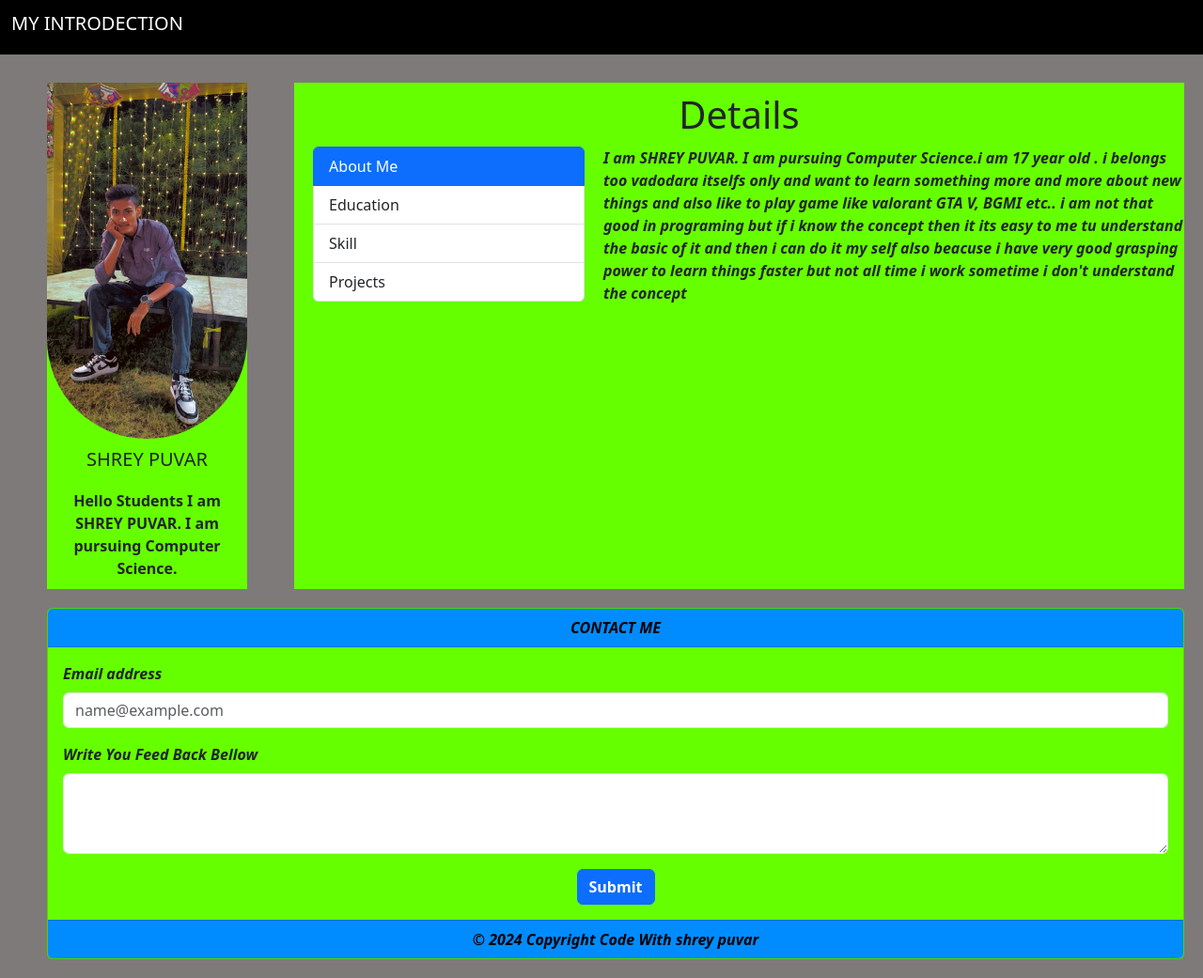
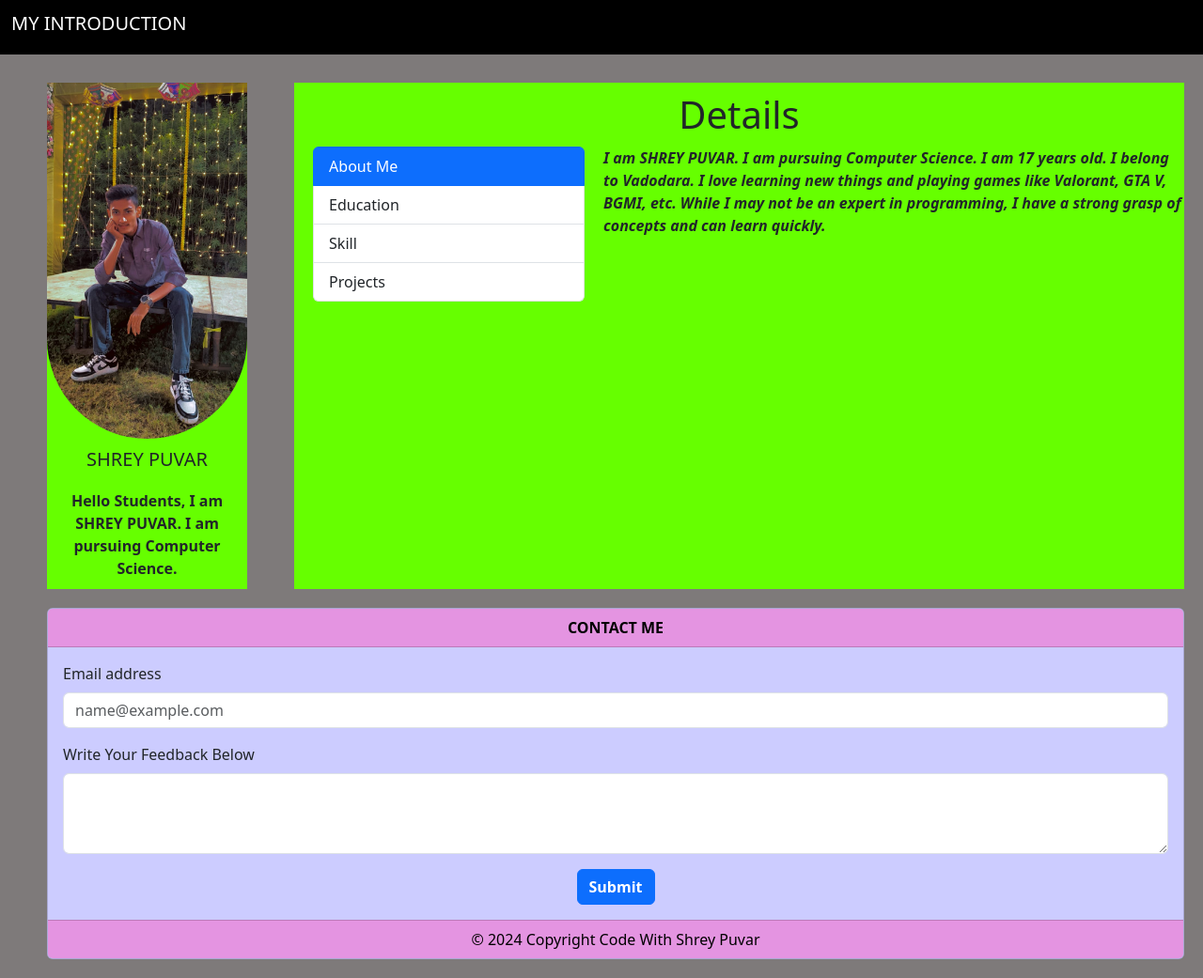
Before and after one commit to shrey-puvar/MY-INTRODUCTION, a plain HTML site: page index.html in a window 1280 px wide. Shown: the whole page at 94% size. Drawn offline with nearby package versions, Linux system fonts and the light colour scheme.

Commit message:
Update index.html

```diff
--- a/index.html
+++ b/index.html
@@ -3,7 +3,7 @@
 <head>
     <meta charset="UTF-8">
     <meta name="viewport" content="width=device-width, initial-scale=1.0">
-    <title>MY INTRODECTION</title>
+    <title>MY INTRODUCTION</title>
     <link rel="stylesheet" href="style.css">
     <link rel="stylesheet" href="res.css">
     <link href="https://cdn.jsdelivr.net/npm/bootstrap@5.3.3/dist/css/bootstrap.min.css" rel="stylesheet" integrity="sha384-QWTKZyjpPEjISv5WaRU9OFeRpok6YctnYmDr5pNlyT2bRjXh0JMhjY6hW+ALEwIH" crossorigin="anonymous">
@@ -11,17 +11,17 @@
 <body class="body">
     <nav class="navbar">
         <div class="container-fluid">
-          <span class="navbar-brand p h1" style="color: white;">MY INTRODECTION</span>
+          <span class="navbar-brand p h1" style="color: white;">MY INTRODUCTION</span>
         </div>
       </nav>
 
       <div class="top-section">
 
 <div class="image-div">
-    <img src="./WhatsApp Image 2024-03-26 at 11.45.16_0c969386.jpg" class="card-img-top" alt="..." >
+    <img src="./WhatsApp Image 2024-03-26 at 11.45.16_0c969386.jpg" class="card-img-top" alt="Profile Picture of SHREY PUVAR" >
     <div class="card-body">
         <h5 class="card-title"> SHREY PUVAR</h5>
-        <p class="card-text"><b>Hello Students I am SHREY PUVAR. I am pursuing Computer Science.</b></p>
+        <p class="card-text"><b>Hello Students, I am SHREY PUVAR. I am pursuing Computer Science.</b></p>
       </div>
 </div>
 
@@ -39,10 +39,10 @@
                 </div>
               <div class="col-8">
                 <div class="tab-content" id="nav-tabContent">
-                  <div class="tab-pane fade show active" id="list-home" role="tabpanel" aria-labelledby="list-home-list"> <b><i>I am SHREY PUVAR. I am pursuing Computer Science.i am 17 year old . i belongs too vadodara itselfs only and want to learn something more and more about new things and also like to play game like valorant GTA V, BGMI etc.. i am not that good in programing but  if  i know the concept then it its easy to me tu understand the basic of it and then i can do it my self also beacuse i have very good grasping power to learn things faster but not all time i work sometime i don't understand the concept  </div>
-                  <div class="tab-pane fade" id="list-profile" role="tabpanel" aria-labelledby="list-profile-list">nowly i am 10th pass student and now pursuing the Computer Science, my first sem is completed with the good CGPA of 8.44 </div>
-                  <div class="tab-pane fade" id="list-messages" role="tabpanel" aria-labelledby="list-messages-list">currently i don't have any skills</div>
-                  <div class="tab-pane fade" id="list-settings" role="tabpanel" aria-labelledby="list-settings-list"> i have done a project name remote ane voice control my doing codeing in it. </div>
+                  <div class="tab-pane fade show active" id="list-home" role="tabpanel" aria-labelledby="list-home-list"> <b><i>I am SHREY PUVAR. I am pursuing Computer Science. I am 17 years old. I belong to Vadodara. I love learning new things and playing games like Valorant, GTA V, BGMI, etc. While I may not be an expert in programming, I have a strong grasp of concepts and can learn quickly.</i></b></div>
+                  <div class="tab-pane fade" id="list-profile" role="tabpanel" aria-labelledby="list-profile-list">Currently, I am a 10th pass student and pursuing Computer Science. My first semester is completed with a CGPA of 8.44.</div>
+                  <div class="tab-pane fade" id="list-messages" role="tabpanel" aria-labelledby="list-messages-list">Currently, I don't have any specific skills.</div>
+                  <div class="tab-pane fade" id="list-settings" role="tabpanel" aria-labelledby="list-settings-list">I have completed a project named "Remote and Voice Control" by coding it myself.</div>
                 </div>
               </div>
 
@@ -51,8 +51,8 @@
 </div>
 </div>
 <footer>
-    <div class="card text-center" style="background-color: rgb(102, 255, 0);">
-        <div class="card-header" style="background-color: rgb(0, 140, 255); color: rgb(0, 0, 0);">
+    <div class="card text-center" style="background-color:rgb(204,204,255);">
+        <div class="card-header" style="background-color: rgb(228, 148, 225); color: rgb(0, 0, 0);">
          <b>CONTACT ME</b>
         </div>
         <div class="card-body">
@@ -61,13 +61,13 @@
                 <input type="email" class="form-control" id="exampleFormControlInput1" placeholder="name@example.com">
               </div>
               <div class="mb-3">
-                <label for="exampleFormControlTextarea1" class="form-label">Write You Feed Back Bellow</label>
+                <label for="exampleFormControlTextarea1" class="form-label">Write Your Feedback Below</label>
                 <textarea class="form-control" id="exampleFormControlTextarea1" rows="3"></textarea>
               </div>
-              <button type="button" class="btn btn-primary"><B>Submit</B></button>
+              <button type="button" class="btn btn-primary"><b>Submit</b></button>
         </div>
-        <div class="card-footer" style="background-color: rgb(0, 140, 255); color: rgb(0, 0, 0);">
-          © 2024 Copyright Code With shrey puvar
+        <div class="card-footer" style="background-color:  rgb(228, 148, 225); color: rgb(0, 0, 0);">
+          © 2024 Copyright Code With Shrey Puvar
         </div>
       </div>
 </footer>
```
